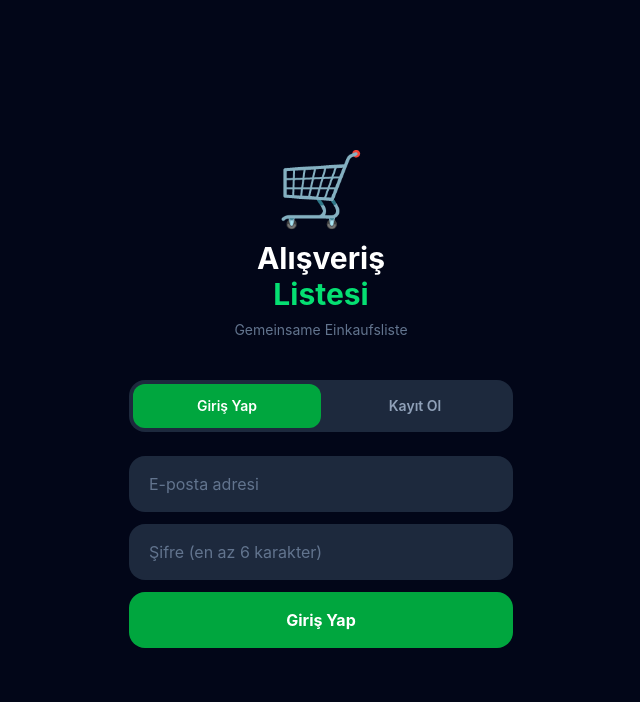
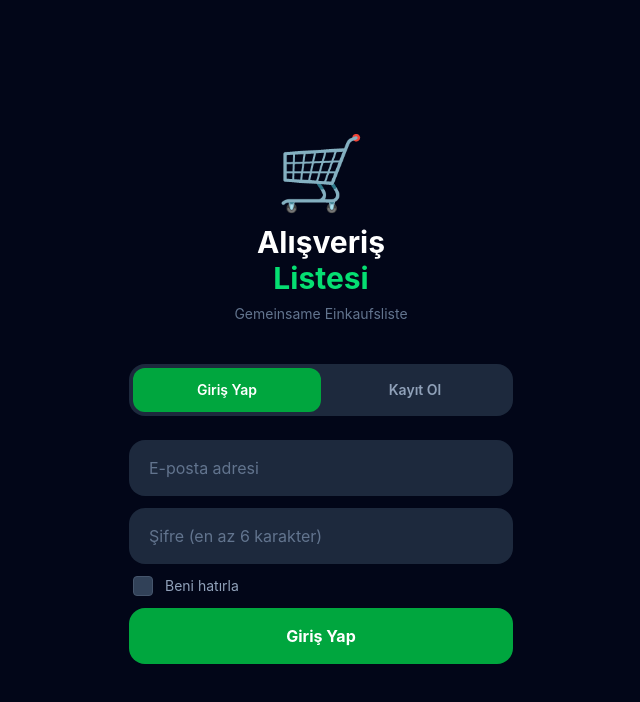
Before and after one commit to fatihkaraguzel95/cartapp, a Next.js app: page / in a window 1280 px wide. Shown: the top 702 px of the page, without its empty margins (319-959 px from the left). Built offline with nearby package versions, Linux system fonts and the light colour scheme.

Commit message:
Add remember me feature on login screen

```diff
--- a/app/page.tsx
+++ b/app/page.tsx
@@ -1,6 +1,6 @@
 'use client'
 
-import { useState } from 'react'
+import { useState, useEffect } from 'react'
 import { useRouter } from 'next/navigation'
 import { getSupabase } from '@/lib/supabase'
 
@@ -8,10 +8,19 @@ export default function AuthPage() {
   const [tab, setTab] = useState<'login' | 'register'>('login')
   const [email, setEmail] = useState('')
   const [password, setPassword] = useState('')
+  const [rememberMe, setRememberMe] = useState(false)
   const [loading, setLoading] = useState(false)
   const [error, setError] = useState('')
   const [info, setInfo] = useState('')
   const router = useRouter()
+
+  useEffect(() => {
+    const savedEmail = localStorage.getItem('cartapp-remember-email')
+    if (savedEmail) {
+      setEmail(savedEmail)
+      setRememberMe(true)
+    }
+  }, [])
 
   const handleSubmit = async (e: React.FormEvent) => {
     e.preventDefault()
@@ -25,6 +34,11 @@ export default function AuthPage() {
       if (error) {
         setError('E-posta veya şifre hatalı')
       } else {
+        if (rememberMe) {
+          localStorage.setItem('cartapp-remember-email', email)
+        } else {
+          localStorage.removeItem('cartapp-remember-email')
+        }
         router.push('/dashboard')
         router.refresh()
       }
@@ -92,6 +106,22 @@ export default function AuthPage() {
             className="w-full bg-slate-800 text-white rounded-2xl px-5 py-4 outline-none focus:ring-2 focus:ring-green-500 placeholder-slate-500"
           />
 
+          {tab === 'login' && (
+            <label className="flex items-center gap-3 px-1 cursor-pointer select-none">
+              <div
+                onClick={() => setRememberMe(!rememberMe)}
+                className={`w-5 h-5 rounded flex items-center justify-center flex-shrink-0 transition-all ${rememberMe ? 'bg-green-600' : 'bg-slate-700 border border-slate-600'}`}
+              >
+                {rememberMe && (
+                  <svg className="w-3 h-3 text-white" fill="none" viewBox="0 0 24 24" stroke="currentColor" strokeWidth={3}>
+                    <path strokeLinecap="round" strokeLinejoin="round" d="M5 13l4 4L19 7" />
+                  </svg>
+                )}
+              </div>
+              <span onClick={() => setRememberMe(!rememberMe)} className="text-slate-400 text-sm">Beni hatırla</span>
+            </label>
+          )}
+
           {error && (
             <div className="bg-red-950 border border-red-800 text-red-300 text-sm rounded-xl px-4 py-3">
               {error}
```
